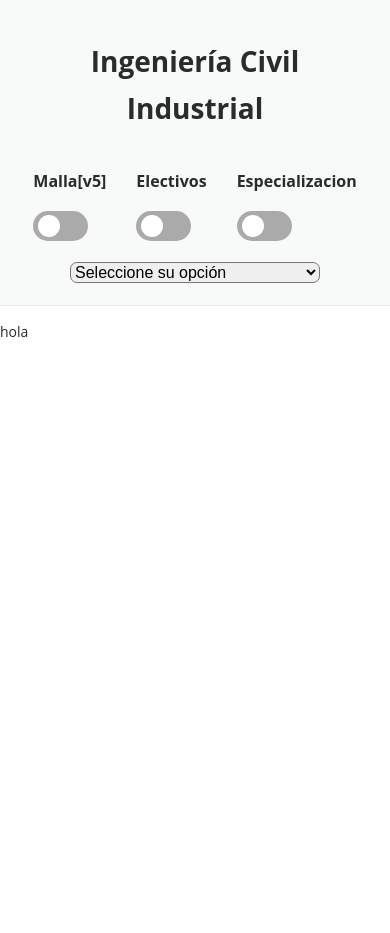
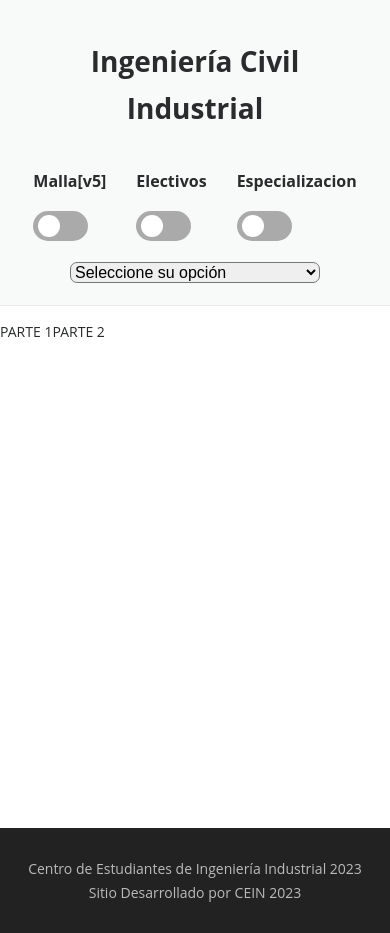
Before and after one commit to kalenMS/ramos-dii, a Django app: page / in a window 390 px wide. Shown: the part 71-1004 px from the top of the page. Before the commit the page ends 408 px from the top, so only its background shows below. Run offline with Django 4.2, Linux system fonts and the light colour scheme.

Commit message:
LISTO: Footer/ FALTA: cuerpo responsivo

```diff
--- a/ramos/static/styles/main.css
+++ b/ramos/static/styles/main.css
@@ -64,7 +64,7 @@ header {
 
 /* SUBENCABEZADO:inicio */
 
-@media (max-width:900px) {
+@media (max-width:950px) {
   .subencabezado {
     flex-direction: column;
     display: inline-block;
@@ -100,12 +100,12 @@ header {
   display: flex;
 }
 
-.btn-container {
+.btn-contenedor {
   margin-bottom: 10px;
   padding: 0% 15px;
 }
 
-.lbl-switch {
+.lbl-cambio {
   display: inline-block;
   width: 55px;
   height: 30px;
@@ -116,34 +116,34 @@ header {
   transition: 0.2s;
 }
 
-#btn-switch-malla:checked~.lbl-switch {
+#btn-switch-malla:checked~.lbl-cambio {
   background: #61a0ff;
 }
 
-#btn-switch-electivo:checked~.lbl-switch {
+#btn-switch-electivo:checked~.lbl-cambio {
   background: #61a0ff;
 }
 
-#btn-switch-espec:checked~.lbl-switch {
+#btn-switch-espec:checked~.lbl-cambio {
   background: #61a0ff;
 }
 
-#btn-switch-malla:checked~.lbl-switch::after {
+#btn-switch-malla:checked~.lbl-cambio::after {
   left: 28px;
   /* Mueve el botón v5 hacia la derecha */
 }
 
-#btn-switch-electivo:checked~.lbl-switch::after {
+#btn-switch-electivo:checked~.lbl-cambio::after {
   left: 28px;
   /* Mueve el botón Electivo hacia la derecha */
 }
 
-#btn-switch-espec:checked~.lbl-switch::after {
+#btn-switch-espec:checked~.lbl-cambio::after {
   left: 28px;
   /* Mueve el botón v5 hacia la derecha */
 }
 
-.lbl-switch::after {
+.lbl-cambio::after {
   position: absolute;
   content: '';
   width: 22px;
@@ -156,9 +156,9 @@ header {
   transition: 0.2s;
 }
 
-#btn-switch-malla:checked~.lbl-switch::after,
-#btn-switch-electivo:checked~.lbl-switch::after,
-#btn-switch-espec:checked~.lbl-switch::after
+#btn-switch-malla:checked~.lbl-cambio::after,
+#btn-switch-electivo:checked~.lbl-cambio::after,
+#btn-switch-espec:checked~.lbl-cambio::after
 {
   left: 28px;
   /* Mueve el botón hacia la derecha cuando está seleccionado */
@@ -173,7 +173,7 @@ header {
 
 /* BOTONES:termino */
 
-/* LISTA DESPLEGABLE:inicio */
+  /* LISTA DESPLEGABLE:inicio */
 
 .menu_ramos {
   padding: 0% 15px;
@@ -196,7 +196,26 @@ header {
 
 
 
-/* LISTA DESPLEGABLE:termino */
+  /* LISTA DESPLEGABLE:termino */
 
 
 /* SUBENCABEZADO:termino */
+
+
+/* CUERPO: inicio */
+
+.cuerpo{
+  display: flex;
+  /* Ajuste: Footer siempre abajo */
+  min-height: calc(100vh - 322.5px);
+}
+
+
+.Pie-de-pagina {
+  position: relative;
+  text-align: center;
+  padding: 15px 0px;
+  background: #222222;
+  font-weight: 500;
+  color: #bbbbbb;
+}
--- a/ramos/templates/index.html
+++ b/ramos/templates/index.html
@@ -2,6 +2,7 @@
 
 <!DOCTYPE html>
 <html lang="en">
+
 <head>
   <meta charset="UTF-8">
   <meta name="viewport" content="width=device-width, initial-scale=1.0">
@@ -11,12 +12,15 @@
 
   <script src="{% static 'js/main.js' %}"></script>
 </head>
+
 <body>
 
   <div class="encabezado">
     <header role="banner">
       <a href="https://www.cein.cl/" target="_blank">
-                <img class="logo" src="https://www.cein.cl/wp-content/uploads/2019/03/cropped-CEIN-1.png"  alt="Centro de Estudiantes de Ingeniería Industrial" srcset="https://www.cein.cl/wp-content/uploads/2019/03/CEIN.png 2x">
+        <img class="logo" src="https://www.cein.cl/wp-content/uploads/2019/03/cropped-CEIN-1.png"
+          alt="Centro de Estudiantes de Ingeniería Industrial"
+          srcset="https://www.cein.cl/wp-content/uploads/2019/03/CEIN.png 2x">
       </a>
       <nav class="menu">
         <ul>
@@ -27,23 +31,23 @@
   </div>
 
   <div class="subencabezado">
-      <h1 >Ingeniería Civil Industrial</h1>
+    <h1>Ingeniería Civil Industrial</h1>
     <form class="boton">
-          <article class="btn-container">
+      <article class="btn-contenedor">
         <p style="font-weight: bold;">Malla[v5]</p>
         <input id="btn-switch-malla" type="radio" name="unosolo" value="0" onclick="list_function(this.value)">
-            <label for="btn-switch-malla" class="lbl-switch"></label>
+        <label for="btn-switch-malla" class="lbl-cambio"></label>
       </article>
 
-          <article class="btn-container">
+      <article class="btn-contenedor">
         <p style="font-weight: bold;">Electivos</p>
         <input id="btn-switch-electivo" type="radio" name="unosolo" value="1" onclick="list_function(this.value)">
-            <label for="btn-switch-electivo" class="lbl-switch"></label>
+        <label for="btn-switch-electivo" class="lbl-cambio"></label>
       </article>
-          <article class="btn-container">
+      <article class="btn-contenedor">
         <p style="font-weight: bold;">Especializacion</p>
         <input id="btn-switch-espec" type="radio" name="unosolo" value="2" onclick="list_function(this.value)">
-            <label for="btn-switch-espec" class="lbl-switch"></label>
+        <label for="btn-switch-espec" class="lbl-cambio"></label>
       </article>
     </form>
 
@@ -54,10 +58,23 @@
     </article>
   </div>
 
+  <section class="cuerpo">
     <article id="content_ramos">
-      <p>hola</p>
+      <p>PARTE 1</p>
     </article>
 
+    <aside>
+      <p>PARTE 2</p>
+    </aside>
+
+  </section>
+  <footer class="Pie-de-pagina">
+    <p>
+      Centro de Estudiantes de Ingeniería Industrial 2023
+      <br>
+      Sitio Desarrollado por CEIN 2023
+    </p>
+  </footer>
 </body>
 
 </html>
```
Lines whose indentation alone changed are shown as unchanged.
